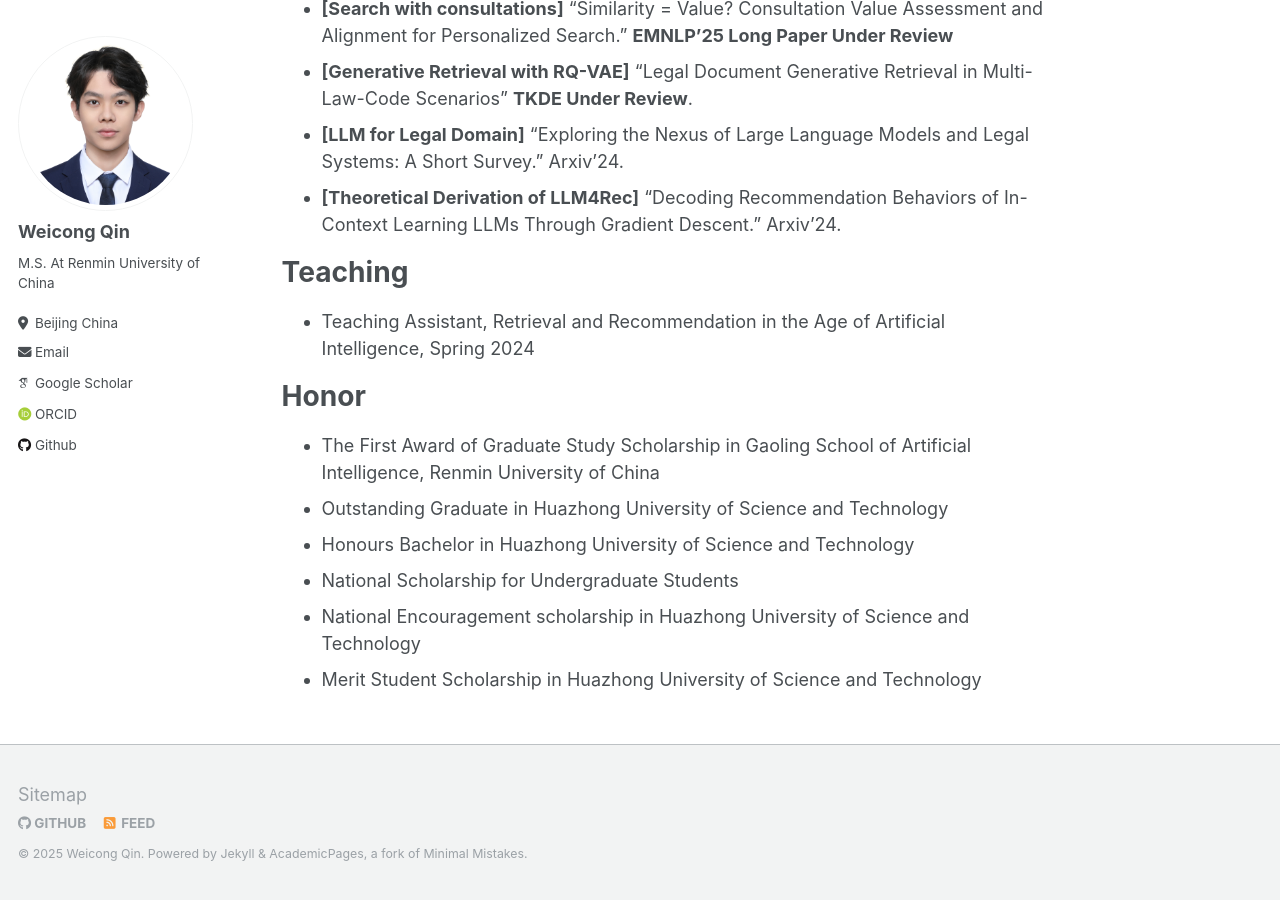
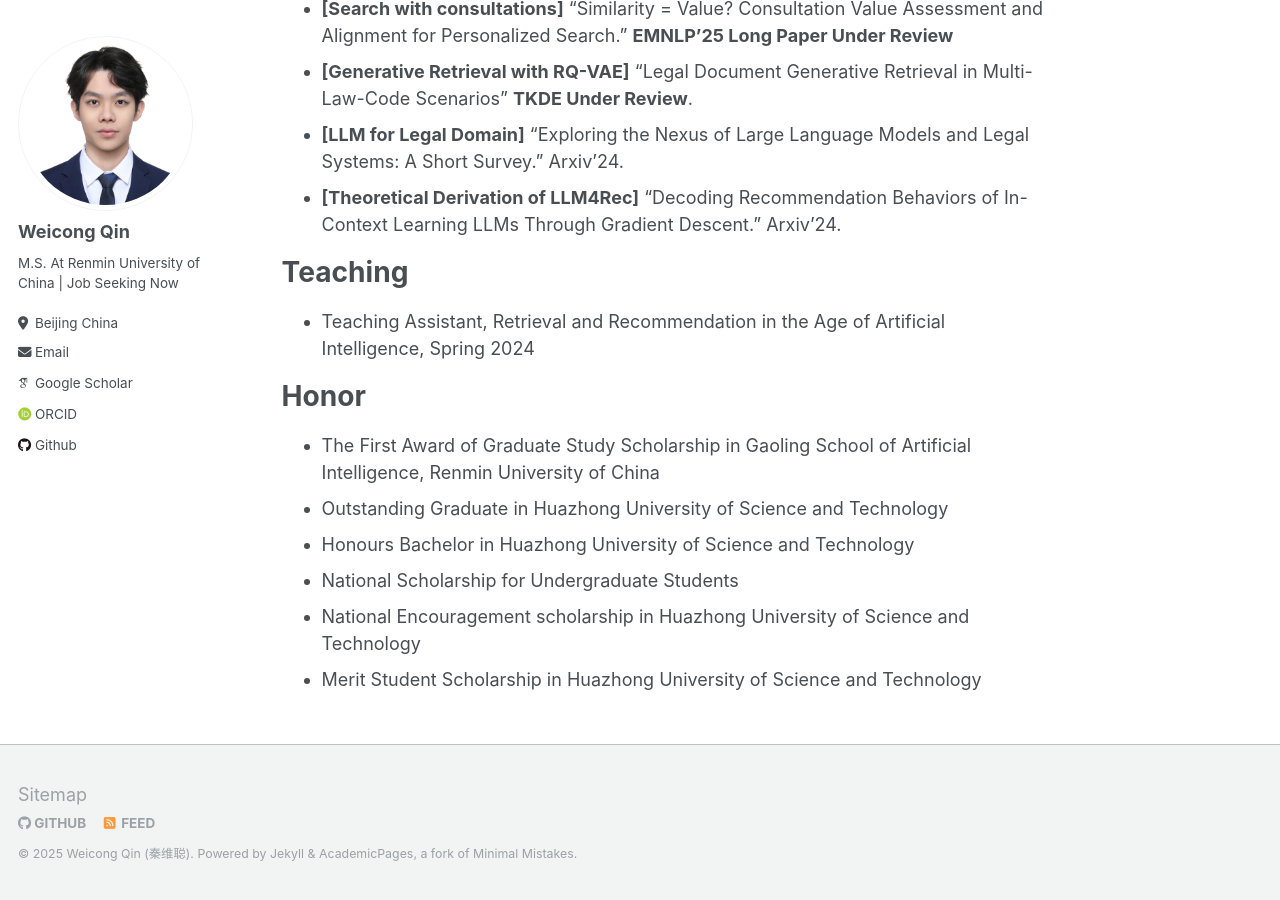
Before and after one commit to E-qin/E-qin.github.io, a Jekyll site: the page built from _pages/about.md, in a window 1280 px wide and 900 px high, scrolled down 1705 px. Built offline with Jekyll 4.4.1, drawn with Linux system fonts in a browser that asks for light colours; some web fonts are replaced.

Commit message:
Update _config.yml

```diff
--- a/_config.yml
+++ b/_config.yml
@@ -9,7 +9,7 @@
 locale                   : "Beijing, China"
 title                    : "Weicong Qin / Academic Profile"
 title_separator          : "-"
-name                     : &name "Weicong Qin"
+name                     : &name "Weicong Qin (秦维聪)"
 description              : &description ""
 url                      : https://E-qin.github.io # the base hostname & protocol for your site e.g. "https://mmistakes.github.io"
 baseurl                  : "" # the subpath of your site, e.g. "/blog"
@@ -82,7 +82,7 @@ analytics:
 author:
   name             : "Weicong Qin"
   avatar           : "profile.png"
-  bio              : "M.S. At Renmin University of China"
+  bio              : "M.S. At Renmin University of China | Job Seeking Now"
   location         : "Beijing China"
   employer         :
   pubmed           :
```
